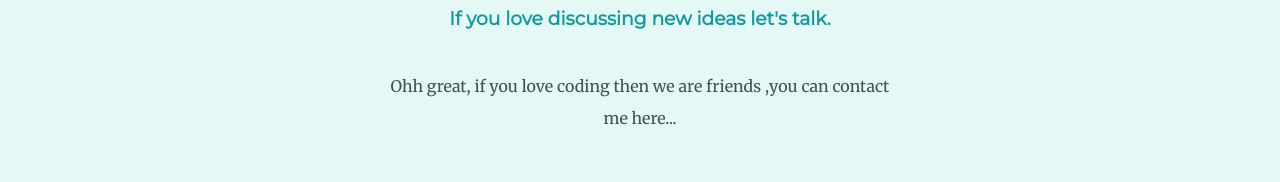
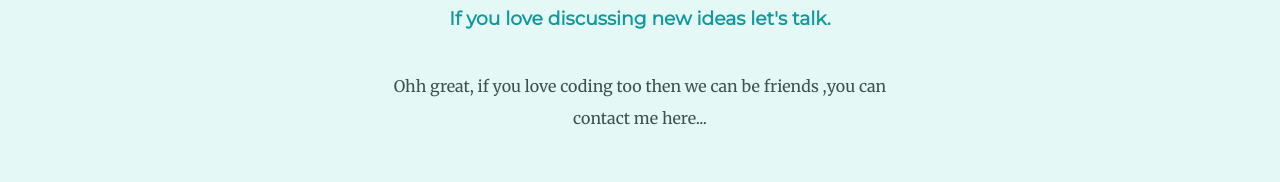
Before and after one commit to d33pak31/personal-website, a plain HTML site: page index.html in a window 1280 px wide. Shown: the part 2242-2424 px from the top of the page. Drawn offline with Linux system fonts and the light colour scheme.

Commit message:
Update index.html
hey

```diff
--- a/index.html
+++ b/index.html
@@ -43,7 +43,7 @@
         <div class="contact-me">
           <h2>Get In Touch</h2>
           <h3>If you love discussing new ideas let's talk.</h3>
-          <p class="msg" >Ohh great, if you love coding then we are friends ,you can contact me here...</p>
+          <p class="msg" >Ohh great, if you love coding too then we can be friends ,you can contact me here...</p>
           <a class="btn" href="mailto: deepakshiva312000@gmail.com">CONTACT ME</a>
         </div>
       </div>
```
